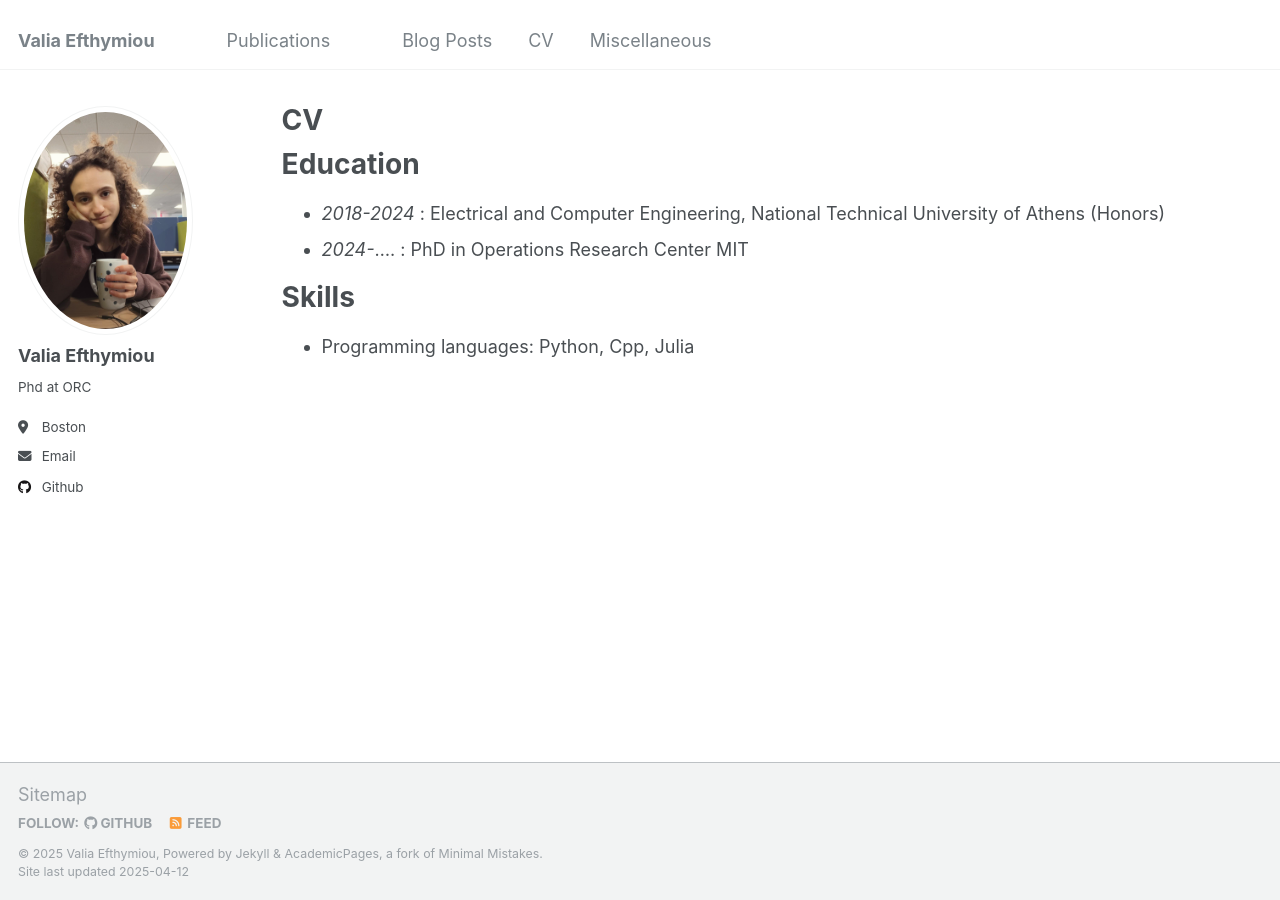
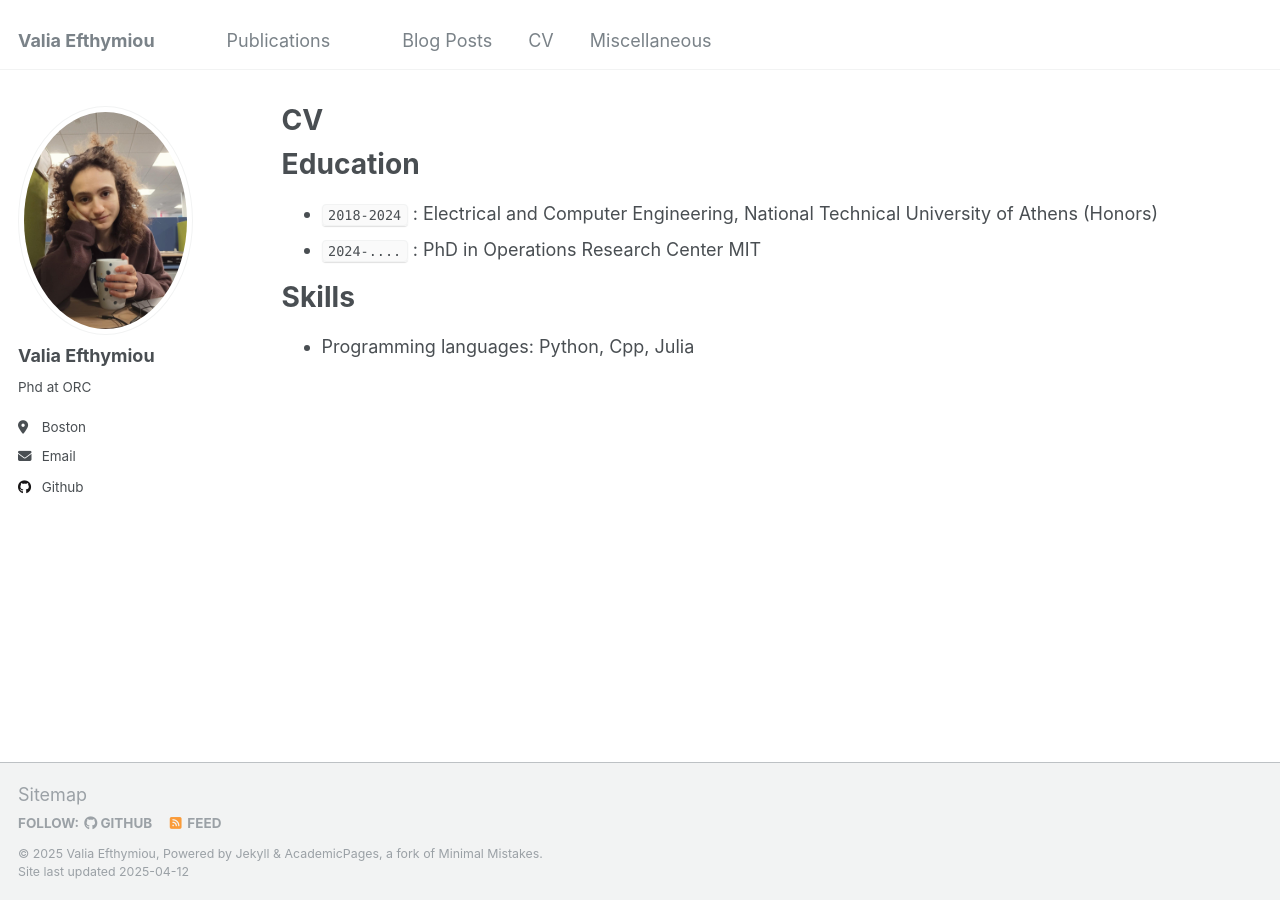
Before and after one commit to valiaEft/valiaEft.github.io, a Jekyll site: the page built from _pages/cv.md, in a window 1280 px wide. Built offline with Jekyll 4.4.1, drawn with Linux system fonts in a browser that asks for light colours.

Commit message:
Update cv.md

```diff
--- a/_pages/cv.md
+++ b/_pages/cv.md
@@ -11,8 +11,8 @@
 
 Education
 ======
-- _2018-2024_ : Electrical and Computer Engineering, National Technical University of Athens (Honors)
-- _2024-_.... : PhD in Operations Research Center MIT
+- `2018-2024` : Electrical and Computer Engineering, National Technical University of Athens (Honors)
+- `2024-....` : PhD in Operations Research Center MIT
 
 Skills
 ======
```
